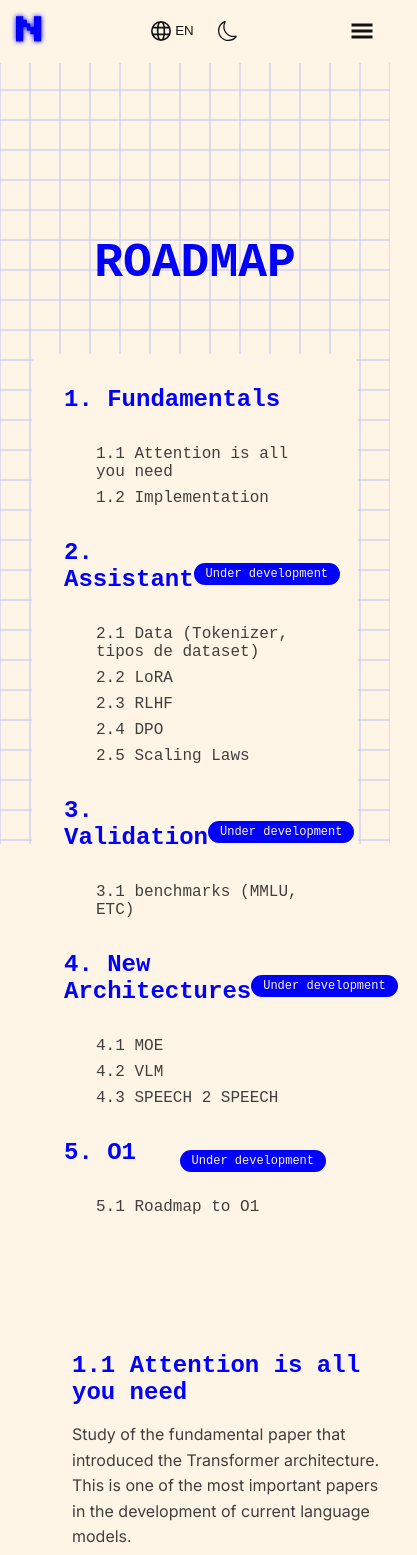
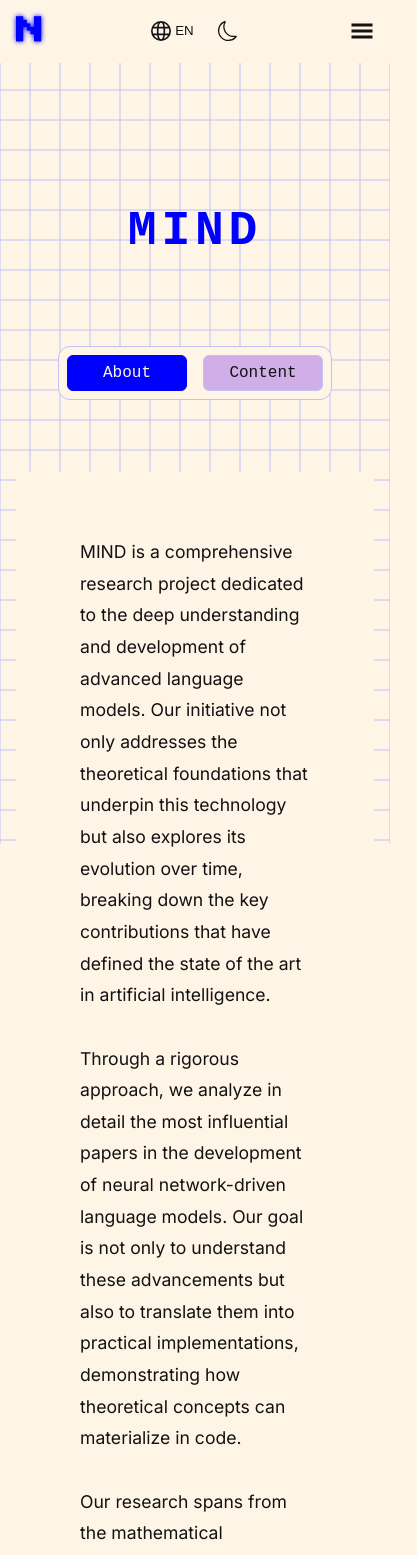
Before and after one commit to NONHUMAN-SITE/nonhuman-web, a Next.js app: page /research/wiki/MIND in a window 390 px wide. Shown: the top 1555 px of the page, 417 px wide, since content can reach past the window. Built offline with nearby package versions, Linux system fonts and the light colour scheme.

Commit message:
MIND section fixed

```diff
--- a/src/app/research/wiki/MIND/page.tsx
+++ b/src/app/research/wiki/MIND/page.tsx
@@ -3,15 +3,42 @@ import { useLanguage } from '@/app/context/LanguageContext'
 import { useTheme } from '@/app/context/ThemeContext'
 import { useRouter } from 'next/navigation'
 import './style.css'
+import { useState } from 'react'
 
 export default function MINDPage() {
   const { language } = useLanguage()
   const { theme } = useTheme()
   const router = useRouter()
+  const [selectedSection, setSelectedSection] = useState<'about' | 'content'>('about')
+
+  const aboutEn = `MIND is a comprehensive research project dedicated to the deep understanding and development of advanced language models. Our initiative not only addresses the theoretical foundations that underpin this technology but also explores its evolution over time, breaking down the key contributions that have defined the state of the art in artificial intelligence.
+
+Through a rigorous approach, we analyze in detail the most influential papers in the development of neural network-driven language models. Our goal is not only to understand these advancements but also to translate them into practical implementations, demonstrating how theoretical concepts can materialize in code.
+
+Our research spans from the mathematical foundations of these models to their architectural structures, training algorithms, optimization techniques, and evaluation strategies. We delve into topics such as tokenization, embeddings, attention mechanisms, pretraining, and fine-tuning, exploring each with the necessary depth to understand their impact on model performance and generalization capabilities.
+
+Moreover, MIND is not limited to theory: we develop our own implementations, replicate benchmark experiments, and optimize existing models to generate new knowledge and actively contribute to the AI research community. We focus on the engineering behind these systems, analyzing computational challenges, training efficiency, scalability, and practical applications across various domains.
+
+This project represents a deep exploration of one of the most influential technologies of our era, with the goal of not only understanding it but also advancing its development and democratizing its knowledge.`
+
+  const aboutEs = `MIND es un proyecto de investigación integral dedicado a la comprensión profunda y el desarrollo de modelos de lenguaje avanzados. Nuestra iniciativa no solo aborda los fundamentos teóricos que sustentan esta tecnología, sino que también explora su evolución a lo largo del tiempo, desglosando las contribuciones clave que han definido el estado del arte en inteligencia artificial.
+
+A través de un enfoque riguroso, analizamos en detalle los papers más influyentes en el desarrollo de los modelos de lenguaje impulsados por redes neuronales. No solo buscamos entender estos avances, sino también traducirlos en implementaciones prácticas, demostrando cómo los conceptos teóricos pueden materializarse en código.
+
+Nuestra investigación abarca desde las bases matemáticas de estos modelos hasta sus estructuras arquitectónicas, algoritmos de entrenamiento, técnicas de optimización y estrategias de evaluación. Profundizamos en temas como tokenización, embeddings, mecanismos de atención, preentrenamiento y ajuste fino, explorando cada uno con el nivel de detalle necesario para comprender su impacto en el rendimiento y la capacidad de generalización de los modelos.
+
+Además, MIND no se limita a la teoría: desarrollamos implementaciones propias, replicamos experimentos de referencia y optimizamos modelos existentes, con el fin de generar nuevo conocimiento y contribuir activamente a la comunidad de investigación en IA. Nos enfocamos en la ingeniería detrás de estos sistemas, analizando desafíos computacionales, eficiencia de entrenamiento, escalabilidad y aplicaciones prácticas en diversos ámbitos.
+
+Este proyecto representa una exploración profunda de una de las tecnologías más influyentes de nuestra era, con el objetivo de no solo entenderla, sino también de avanzar en su desarrollo y democratizar su conocimiento.`
+
+  const aboutContent = {
+    en: aboutEn,
+    es: aboutEs
+  }
 
   const roadmapItems = [
     {
-      title: '1. Fundamentals',
+      title: language === 'en' ? '1. Fundamentals' : '1. Fundamentos',
       completed: true,
       subItems: [
         {
@@ -31,96 +58,109 @@ export default function MINDPage() {
       ]
     },
     {
-      title: '2. Assistant',
+      title: language === 'en' ? '2. Assistant' : '2. Asistente',
       completed: false,
       subItems: [
         {
-          id: '2.1',
-          name: 'Data (Tokenizer, tipos de dataset)',
+          id: '2.2',
+          name: 'RLHF',
           description: language === 'en'
-            ? "Deep dive into data processing for language models: tokenization methods (BPE, WordPiece, SentencePiece), dataset types (instruction tuning, conversation, code), data cleaning and preprocessing techniques, and best practices for dataset creation and curation."
-            : "Análisis profundo del procesamiento de datos para modelos de lenguaje: métodos de tokenización (BPE, WordPiece, SentencePiece), tipos de datasets (instruction tuning, conversación, código), técnicas de limpieza y preprocesamiento, y mejores prácticas para la creación y curación de datasets."
-        },
-        {
-          id: '2.2',
-          name: 'LoRA',
-          description: language === 'en'
-            ? "Comprehensive study of Low-Rank Adaptation (LoRA): theory behind parameter-efficient fine-tuning, implementation details, rank selection, adapter fusion techniques, and practical applications in model customization with minimal computational resources."
-            : "Estudio completo de Low-Rank Adaptation (LoRA): teoría detrás del fine-tuning eficiente en parámetros, detalles de implementación, selección de rango, técnicas de fusión de adaptadores y aplicaciones prácticas en la personalización de modelos con recursos computacionales mínimos."
+            ? "In-depth exploration of Reinforcement Learning from Human Feedback: reward modeling, policy optimization, PPO implementation, and practical challenges in alignment training."
+            : "Exploración detallada del Aprendizaje por Refuerzo con Feedback Humano: modelado de recompensas, optimización de políticas, implementación de PPO y desafíos prácticos en el entrenamiento de alineación."
         },
         {
           id: '2.3',
-          name: 'RLHF',
-          description: language === 'en'
-            ? "In-depth exploration of Reinforcement Learning from Human Feedback: reward modeling, policy optimization, PPO implementation, human feedback collection strategies, and practical challenges in alignment training. Includes case studies from successful RLHF implementations."
-            : "Exploración detallada del Aprendizaje por Refuerzo con Feedback Humano: modelado de recompensas, optimización de políticas, implementación de PPO, estrategias de recolección de feedback humano y desafíos prácticos en el entrenamiento de alineación. Incluye casos de estudio de implementaciones exitosas de RLHF."
-        },
-        {
-          id: '2.4',
           name: 'DPO',
           description: language === 'en'
-            ? "Detailed analysis of Direct Preference Optimization: theoretical foundations, comparison with RLHF, implementation methodology, preference dataset creation, training strategies, and real-world applications in model alignment without reward modeling."
-            : "Análisis detallado de Direct Preference Optimization: fundamentos teóricos, comparación con RLHF, metodología de implementación, creación de datasets de preferencias, estrategias de entrenamiento y aplicaciones prácticas en la alineación de modelos sin modelado de recompensas."
-        },
-        {
-          id: '2.5',
-          name: 'Scaling Laws',
-          description: language === 'en'
-            ? "Comprehensive review of language model scaling laws: computational requirements, parameter scaling efficiency, dataset size relationships, training dynamics, performance predictions, and practical implications for model development and deployment."
-            : "Revisión exhaustiva de las leyes de escalado en modelos de lenguaje: requerimientos computacionales, eficiencia del escalado de parámetros, relaciones con el tamaño del dataset, dinámica de entrenamiento, predicciones de rendimiento e implicaciones prácticas para el desarrollo y despliegue de modelos."
+            ? "Detailed analysis of Direct Preference Optimization: theoretical foundations, implementation methodology, and real-world applications in model alignment."
+            : "Análisis detallado de Direct Preference Optimization: fundamentos teóricos, metodología de implementación y aplicaciones prácticas en la alineación de modelos."
         }
       ]
     },
     {
-      title: language === 'en' ? '3. Validation' : '3. Validación',
+      title: language === 'en' ? '3. Optimization' : '3. Optimización',
       completed: false,
       subItems: [
         {
           id: '3.1',
-          name: 'benchmarks (MMLU, ETC)',
+          name: 'LoRA',
           description: language === 'en'
-            ? "Extensive coverage of language model evaluation: MMLU (massive multitask language understanding), TruthfulQA, HumanEval, HELM framework, custom benchmark creation, and comprehensive analysis of model capabilities across different domains and tasks."
-            : "Cobertura extensiva de la evaluación de modelos de lenguaje: MMLU (comprensión masiva multitarea), TruthfulQA, HumanEval, framework HELM, creación de benchmarks personalizados y análisis comprensivo de las capacidades del modelo en diferentes dominios y tareas."
+            ? "Comprehensive study of Low-Rank Adaptation: theory, implementation details, and practical applications in model customization."
+            : "Estudio completo de Low-Rank Adaptation: teoría, detalles de implementación y aplicaciones prácticas en la personalización de modelos."
+        },
+        {
+          id: '3.2',
+          name: 'Scaling Laws',
+          description: language === 'en'
+            ? "Comprehensive review of language model scaling laws: computational requirements, parameter scaling efficiency, and practical implications."
+            : "Revisión exhaustiva de las leyes de escalado en modelos de lenguaje: requerimientos computacionales, eficiencia del escalado de parámetros e implicaciones prácticas."
         }
       ]
     },
     {
-      title: language === 'en' ? '4. New Architectures' : '4. Nuevas arquitecturas',
+      title: language === 'en' ? '4. Data' : '4. Datos',
       completed: false,
       subItems: [
         {
           id: '4.1',
-          name: 'MOE',
+          name: 'Training Data and Benchmarks',
           description: language === 'en'
-            ? "Deep dive into Mixture of Experts architecture: expert network design, routing mechanisms, conditional computation, training strategies, scaling considerations, and practical implementation of sparse models for improved efficiency and performance."
-            : "Análisis profundo de la arquitectura Mixture of Experts: diseño de redes expertas, mecanismos de enrutamiento, computación condicional, estrategias de entrenamiento, consideraciones de escalado e implementación práctica de modelos dispersos para mejorar la eficiencia y el rendimiento."
-        },
-        {
-          id: '4.2',
-          name: 'VLM',
-          description: language === 'en'
-            ? "Comprehensive study of Vision Language Models: multimodal architectures, vision encoders, cross-attention mechanisms, training strategies for image-text alignment, and applications in various tasks including image understanding, generation, and manipulation."
-            : "Estudio completo de Vision Language Models: arquitecturas multimodales, codificadores de visión, mecanismos de atención cruzada, estrategias de entrenamiento para alineación imagen-texto y aplicaciones en diversas tareas incluyendo comprensión, generación y manipulación de imágenes."
-        },
-        {
-          id: '4.3',
-          name: 'SPEECH 2 SPEECH',
-          description: language === 'en'
-            ? "In-depth exploration of direct speech-to-speech models: audio processing, voice conversion techniques, prosody transfer, multilingual capabilities, real-time processing considerations, and practical applications in voice synthesis and translation."
-            : "Exploración detallada de modelos directos de voz a voz: procesamiento de audio, técnicas de conversión de voz, transferencia de prosodia, capacidades multilingües, consideraciones de procesamiento en tiempo real y aplicaciones prácticas en síntesis y traducción de voz."
+            ? "Deep dive into data processing, dataset types, evaluation frameworks, and comprehensive analysis of model capabilities."
+            : "Análisis profundo del procesamiento de datos, tipos de datasets, frameworks de evaluación y análisis comprensivo de las capacidades del modelo."
         }
       ]
     },
     {
-      title: '5. O1',
+      title: language === 'en' ? '5. Architectures' : '5. Arquitecturas',
       completed: false,
       subItems: [
         {
           id: '5.1',
-          name: 'Roadmap to O1',
+          name: 'MOE',
           description: language === 'en'
-            ? "Comprehensive strategic plan for achieving O1: technical requirements analysis, infrastructure planning, resource optimization, scalability considerations, implementation phases, and success metrics for reaching artificial general intelligence objectives."
-            : "Plan estratégico integral para alcanzar O1: análisis de requerimientos técnicos, planificación de infraestructura, optimización de recursos, consideraciones de escalabilidad, fases de implementación y métricas de éxito para alcanzar objetivos de inteligencia artificial general."
+            ? "Deep dive into Mixture of Experts architecture: expert network design, routing mechanisms, and practical implementation."
+            : "Análisis profundo de la arquitectura Mixture of Experts: diseño de redes expertas, mecanismos de enrutamiento e implementación práctica."
+        },
+        {
+          id: '5.2',
+          name: 'VLM',
+          description: language === 'en'
+            ? "Comprehensive study of Vision Language Models: multimodal architectures, vision encoders, and cross-attention mechanisms."
+            : "Estudio completo de Vision Language Models: arquitecturas multimodales, codificadores de visión y mecanismos de atención cruzada."
+        },
+        {
+          id: '5.3',
+          name: 'Qwen2-Audio',
+          description: language === 'en'
+            ? "In-depth exploration of Qwen2-Audio: audio processing, speech recognition, and practical applications."
+            : "Exploración detallada de Qwen2-Audio: procesamiento de audio, reconocimiento de voz y aplicaciones prácticas."
+        }
+      ]
+    },
+    {
+      title: language === 'en' ? '6. Reasoning models' : '6. Modelos de razonamiento',
+      completed: false,
+      subItems: [
+        {
+          id: '6.1',
+          name: 'Deepseek Math',
+          description: language === 'en'
+            ? "Analysis of mathematical reasoning capabilities in language models and their applications."
+            : "Análisis de las capacidades de razonamiento matemático en modelos de lenguaje y sus aplicaciones."
+        },
+        {
+          id: '6.2',
+          name: 'Deepseek R1',
+          description: language === 'en'
+            ? "Study of advanced reasoning techniques and their implementation in language models."
+            : "Estudio de técnicas avanzadas de razonamiento y su implementación en modelos de lenguaje."
+        },
+        {
+          id: '6.3',
+          name: 'Road to O1',
+          description: language === 'en'
+            ? "Comprehensive strategic plan for achieving artificial general intelligence objectives."
+            : "Plan estratégico integral para alcanzar objetivos de inteligencia artificial general."
         }
       ]
     }
@@ -132,10 +172,30 @@ export default function MINDPage() {
 
   return (
     <div className={`wiki-content ${theme} mind-page-layout`}>
-      <div className="roadmap-container">
-        <h1 className="roadmap-title space-mono-bold">ROADMAP</h1>
+      <h1 className="mind-title space-mono-bold">MIND</h1>
+
+      <div className="mind-filters-container">
+        <button
+          className={`mind-selector-button ${selectedSection === 'about' ? 'active' : ''}`}
+          onClick={() => setSelectedSection('about')}
+        >
+          About
+        </button>
+        <button
+          className={`mind-selector-button ${selectedSection === 'content' ? 'active' : ''}`}
+          onClick={() => setSelectedSection('content')}
+        >
+          Content
+        </button>
+      </div>
 
       <div className="roadmap-index">
+        {selectedSection === 'about' ? (
+          <div className="about-content">
+            <p>{language === 'en' ? aboutContent.en : aboutContent.es}</p>
+          </div>
+        ) : (
+          <>
             {roadmapItems.map((section) => (
               <div key={section.title} className="index-section">
                 <div className="index-header">
@@ -157,8 +217,11 @@ export default function MINDPage() {
                 ))}
               </div>
             ))}
+          </>
+        )}
       </div>
 
+      {selectedSection === 'content' && (
         <div className="content-grid">
           {roadmapItems.flatMap((section) =>
             section.subItems.map((item) => (
@@ -184,7 +247,7 @@ export default function MINDPage() {
             ))
           )}
         </div>
-      </div>
+      )}
     </div>
   )
 }
--- a/src/app/research/wiki/MIND/style.css
+++ b/src/app/research/wiki/MIND/style.css
@@ -307,3 +307,137 @@
     margin: 0 auto;
   }
 }
+
+.mind-title {
+  text-align: center;
+  font-size: 4.5rem;
+  font-family: "Space Mono", monospace;
+  font-weight: 700;
+  color: var(--primary-color);
+  background-color: transparent;
+  padding: 2rem;
+  max-width: 1200px;
+  margin: 2rem auto;
+  text-shadow: 0 0 15px rgba(var(--primary-color-rgb), 0.6),
+               0 0 30px rgba(var(--primary-color-rgb), 0.4),
+               0 0 45px rgba(var(--primary-color-rgb), 0.2);
+  letter-spacing: 0.5rem;
+}
+
+.section-selector {
+  display: flex;
+  gap: 1rem;
+  margin-bottom: -1px;
+  padding: 0 2rem;
+  max-width: 800px;
+  margin-left: auto;
+  margin-right: auto;
+  position: relative;
+  z-index: 2;
+}
+
+.selector-button {
+  padding: 0.75rem 2rem;
+  font-family: "Space Mono", monospace;
+  font-size: 1rem;
+  background: transparent;
+  border: none;
+  color: var(--text-color);
+  cursor: pointer;
+  transition: all 0.3s ease;
+  border-radius: 8px 8px 0 0;
+  opacity: 0.7;
+}
+
+.selector-button:hover {
+  opacity: 1;
+  color: var(--primary-color);
+}
+
+.selector-button.active {
+  background-color: var(--primary-color);
+  color: var(--background-color);
+  opacity: 1;
+}
+
+.about-content {
+  padding: 2rem;
+  line-height: 1.8;
+  color: var(--text-color);
+  font-size: 1.1rem;
+  white-space: pre-line;
+}
+
+/* Ajustar el roadmap-index para que se conecte con los botones */
+.roadmap-index {
+  position: relative;
+  z-index: 1;
+  border-top-left-radius: 0;
+  border-top-right-radius: 0;
+}
+
+/* Responsive adjustments */
+@media (max-width: 768px) {
+  .mind-title {
+    font-size: 3rem;
+    padding: 1rem;
+    letter-spacing: 0.3rem;
+  }
+
+  .section-selector {
+    padding: 0 1rem;
+  }
+
+  .selector-button {
+    padding: 0.5rem 1rem;
+  }
+}
+
+.mind-filters-container {
+  display: flex;
+  gap: 1rem;
+  margin: 2rem auto;
+  padding: 1rem;
+  background-color: var(--background-color);
+  border-radius: 12px;
+  border: 1px solid var(--grid-color);
+  max-width: 800px;
+  justify-content: center;
+}
+
+.mind-selector-button {
+  padding: 0.75rem 2rem;
+  font-family: "Space Mono", monospace;
+  font-size: 1rem;
+  background-color: var(--cell-color);
+  border: 1px solid var(--grid-color);
+  color: var(--text-color);
+  cursor: pointer;
+  transition: all 0.3s ease;
+  border-radius: 6px;
+  min-width: 150px;
+}
+
+.mind-selector-button:hover {
+  color: var(--primary-color);
+  border-color: var(--primary-color);
+}
+
+.mind-selector-button.active {
+  background-color: var(--primary-color);
+  color: var(--background-color);
+  border-color: var(--primary-color);
+}
+
+/* Responsive adjustments */
+@media (max-width: 768px) {
+  .mind-filters-container {
+    padding: 0.5rem;
+    margin: 1rem;
+  }
+
+  .mind-selector-button {
+    padding: 0.5rem 1rem;
+    min-width: 120px;
+  }
+}
```
Lines whose indentation alone changed are shown as unchanged.
